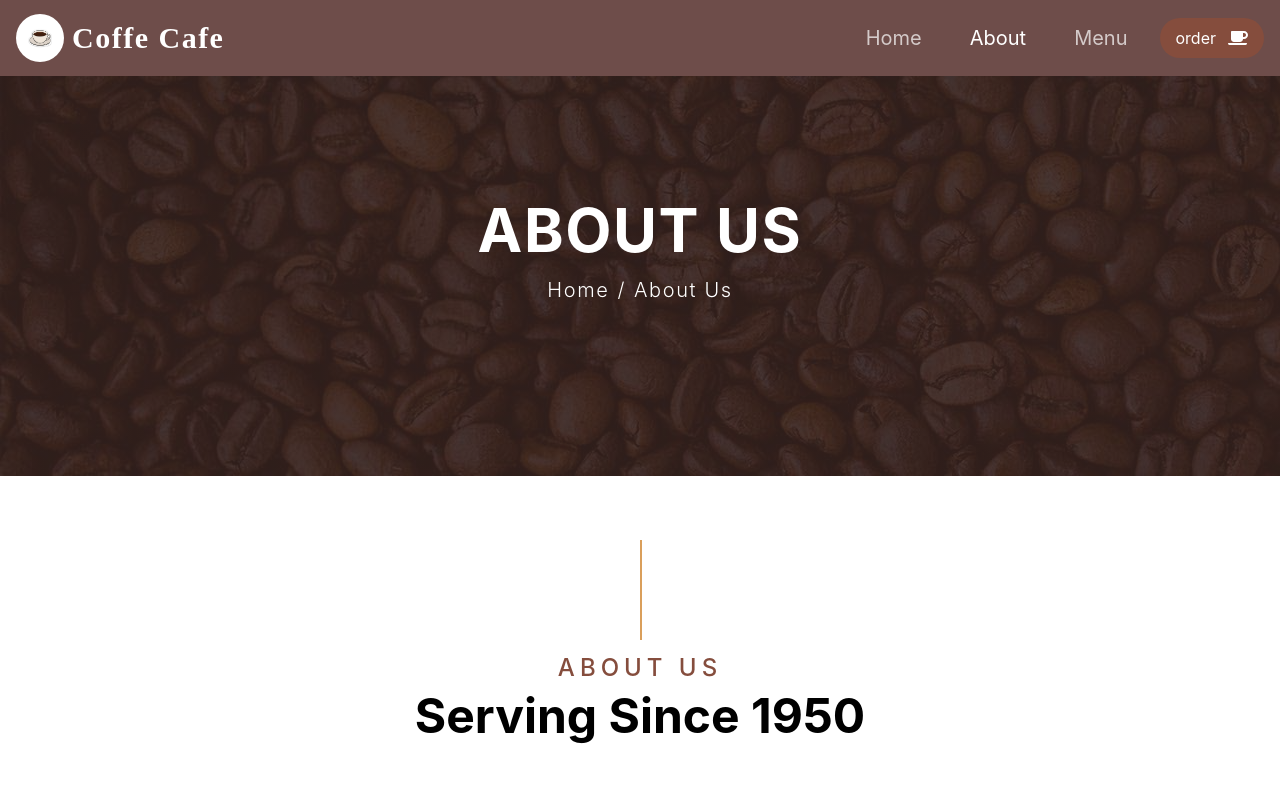
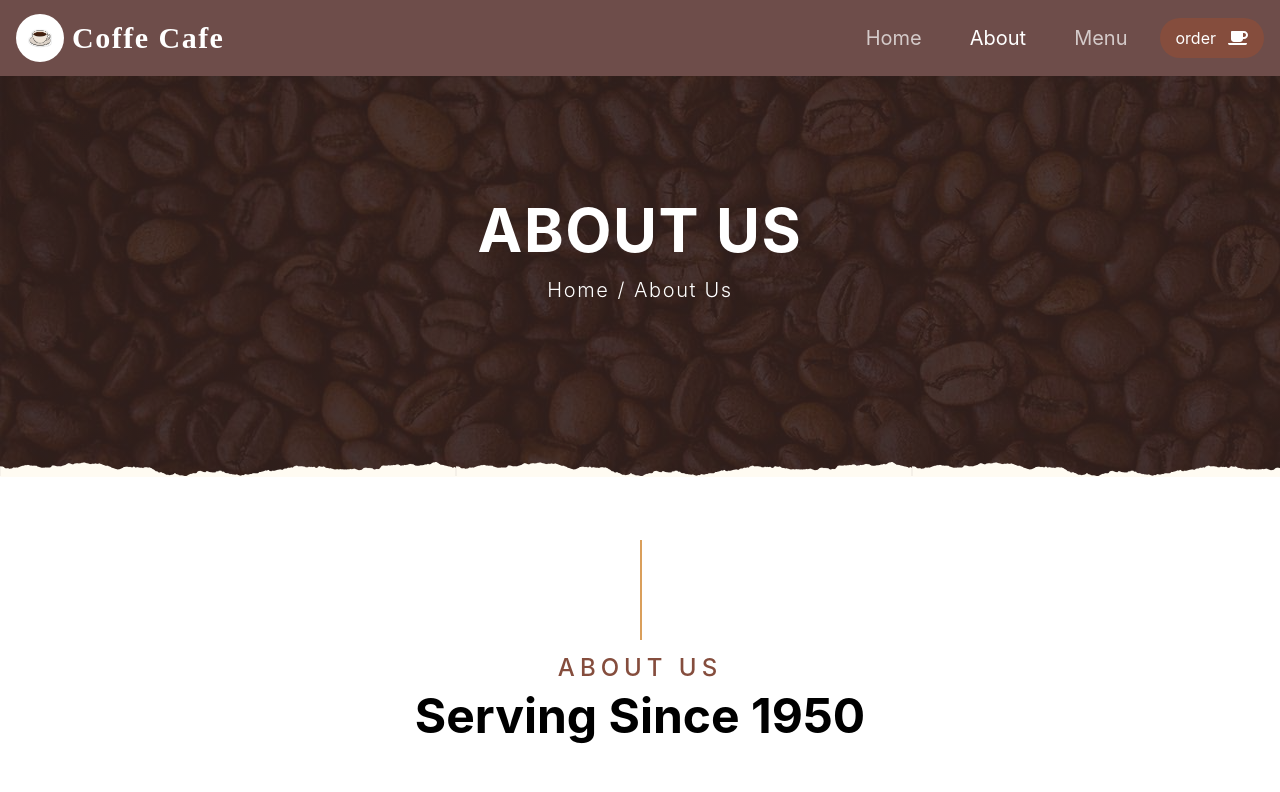
Before and after one commit to Smah-amen/Cafe, a React (Vite) app: page /about in a window 1280 px wide. Shown: the top 792 px of the page. Built offline with nearby package versions, Linux system fonts and the light colour scheme; a web font is replaced by a local one.

Commit message:
update main css file

```diff
--- a/src/index.css
+++ b/src/index.css
@@ -19,3 +19,18 @@
 html {
   scroll-behavior: smooth;
 }
+
+.overlay-top::before,
+.overlay-bottom::after {
+  position: absolute;
+  content: "";
+  width: 100%;
+  height: 15px;
+  left: 0;
+  z-index: 1;
+}
+
+.overlay-bottom::after {
+  bottom: -1px;
+  background: url("/overlay-bottom.png");
+}
```
